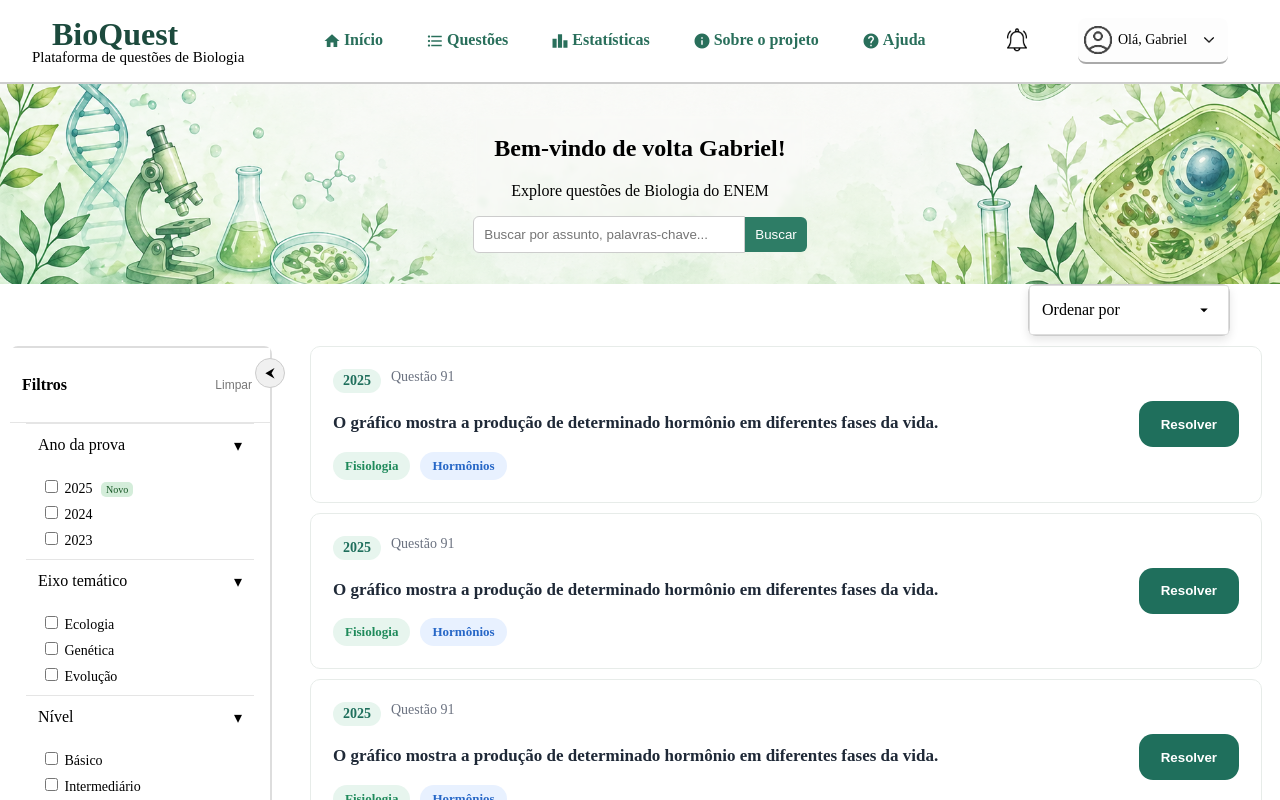
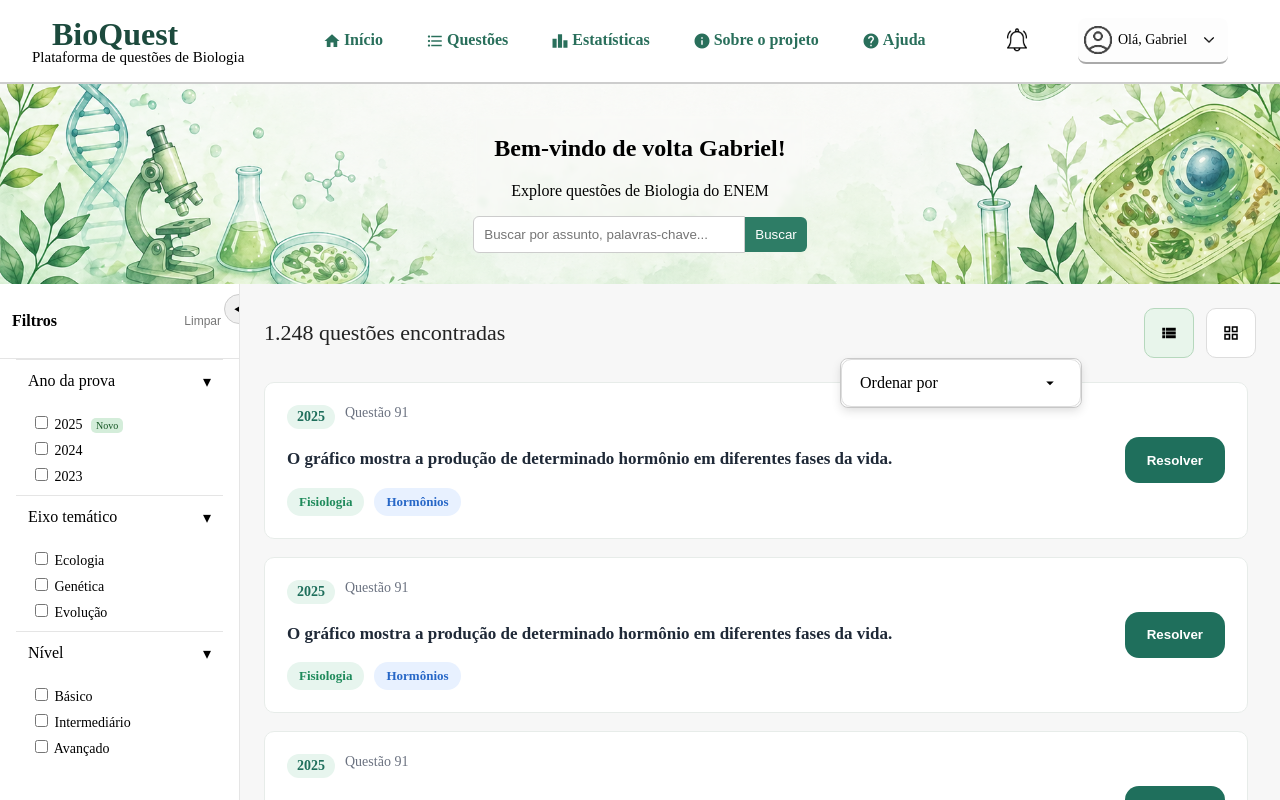
Before and after one commit to gabrielantoniogoncalves29-droid/Projeto-Bioquest, a Vue app: page /Projeto-Bioquest/questoes in a window 1280 px wide. Shown: the top 800 px of the page. Built offline with nearby package versions, Linux system fonts and the light colour scheme.

Commit message:
alterei o ordenador

```diff
--- a/src/components/layout/CardWithFiltro.vue
+++ b/src/components/layout/CardWithFiltro.vue
@@ -1,71 +1,268 @@
 <script setup>
 import { ref } from 'vue'
 
-import QuestaoCard from '@/components/layout/Questoes_card.vue'
-import SidebarFiltro  from '@/components/layout/Filtro.vue'
+import CardQuestao  from '@/components/layout/Questoes_card.vue'
+import Filtros  from '@/components/layout/Filtro.vue'
 
-const sidebarWidth = ref(280)
+const aberta = ref(null);
+const opcaoSelecionada = ref("Ordenar por");
+const sidebarWidth = ref(280);
+
+function barra(id){
+    if(aberta.value === id){
+      aberta.value = null
+    }
+    else{
+      aberta.value = id
+    }
+  }
+
+function selecionar(opcao){
+    opcaoSelecionada.value = opcao
+    aberta.value = null
+}
 </script>
 
 <template>
-  <main
-    class="layout"
-    :style="{
-      gridTemplateColumns: `${sidebarWidth}px 1fr`
-    }"
-  >
-    <SidebarFiltro
-      v-model:width="sidebarWidth"
-    />
-    <section class="cards">
 
-      <QuestaoCard />
-      <QuestaoCard />
-      <QuestaoCard />
-      <QuestaoCard />
-      <QuestaoCard />
-      <QuestaoCard />
+<div class="layout-geral">
 
-    </section>
+<Filtros class="sidebar" :v-model="sidebarWidth" />
+    <main class="conteudo">
 
-  </main>
+        <header class="topbar">
+
+            <div class="resultado">
+                1.248 questões encontradas
+            </div>
+
+            <div class="acoes">
+
+                <div class="dropdown">
+
+                    <div @click="barra(1)" id="ordenar">
+                        <span>{{ opcaoSelecionada }}</span>
+                        <span class="material-icons">
+                            arrow_drop_down
+                        </span>
+
+                    </div>
+
+                    <div
+                      class="descolapsado"
+                      v-if="aberta === 1"
+                    >
+
+                        <div
+                          class="item"
+                          @click="selecionar('Mais recentes')"
+                        >
+                            Mais recentes
+                        </div>
+
+                        <div
+                          class="item"
+                          @click="selecionar('Ordem alfabetica')"
+                        >
+                            Ordem alfabetica
+                        </div>
+
+                        <div
+                          class="item"
+                          @click="selecionar('Nivel de dificuldade')"
+                        >
+                            Nivel de dificuldade
+                        </div>
+
+                    </div>
+
+                </div>
+
+                <button class="view-btn active">
+                    <span class="material-icons">
+                        view_list
+                    </span>
+                </button>
+
+                <button class="view-btn">
+                    <span class="material-icons">
+                        grid_view
+                    </span>
+                </button>
+
+            </div>
+
+        </header>
+
+        <section class="cards">
+
+            <div class="lista-cards">
+
+                <CardQuestao />
+                <CardQuestao />
+                <CardQuestao />
+                <CardQuestao />
+                <CardQuestao />
+                <CardQuestao />
+
+            </div>
+
+        </section>
+
+    </main>
+
+</div>
 
 </template>
 
 <style scoped>
-
-.layout {
-  display: grid;
-
-  gap: 20px;
-  padding-top: 0px;
-  padding: 10px;
-
-  align-items: start;
-
+*{
+    box-sizing: border-box;
 }
 
-.cards {
-  display: flex;
-  flex-direction: column;
-  gap: 10px;
-  min-width: 0;
-  overflow-y: auto;
-  height: calc(100vh - 40px);
-  padding-right: 8px;
+body{
+    margin: 0;
 }
 
-.cards::-webkit-scrollbar {
-  width: 8px;
+.layout-geral{
+    display: flex;
+
+    width: 100%;
+    height: 100vh;
+
+    overflow: hidden;
+
+    background: #f7f7f7;
 }
 
-.cards::-webkit-scrollbar-thumb {
-  background: #d3dbd7;
-  border-radius: 999px;
+.sidebar{
+    flex-shrink: 0;
+    width: 240px;
+    height: 100vh;
+
+    background: white;
+
+    border-right: 1px solid #e5e5e5;
+
+    overflow: hidden;
 }
 
-.cards {
-  scroll-behavior: smooth;
+.conteudo{
+    flex: 1;
+
+    display: flex;
+    flex-direction: column;
+
+    min-width: 0;
+
+    padding: 24px;
+
+    overflow: hidden;
 }
 
+.topbar{
+    display: flex;
+    align-items: center;
+    justify-content: space-between;
+    gap: 20px;
+    margin-bottom: 24px;
+    flex-wrap: wrap;
+}
+
+.resultado{
+    font-size: 22px;
+    color: #222;
+}
+
+.acoes{
+    display: flex;
+    align-items: stretch;
+    gap: 12px;
+    height: 50px;
+}
+
+.dropdown{
+    position: relative;
+}
+
+#ordenar{
+    width: 240px;
+    height: 50px;
+    padding: 0 18px;
+    display: flex;
+    align-items: center;
+    justify-content: space-between;
+    background: white;
+    border: 1px solid #ddd;
+    border-radius: 10px;
+    cursor: pointer;
+    box-shadow: 0 2px 8px rgba(0,0,0,0.04);
+}
+
+.descolapsado{
+    position: absolute;
+
+    top: 58px;
+    left: 0;
+    width: 100%;
+    background: white;
+    border-radius: 10px;
+    overflow: hidden;
+    border: 1px solid #ddd;
+    z-index: 100;
+}
+
+.item{
+    padding: 14px 18px;
+    cursor: pointer;
+    transition: 0.2s;
+}
+
+.item:hover{
+    background: #f5f5f5;
+}
+
+.view-btn{
+    width: 50px;
+    height: 50px;
+    border-radius: 10px;
+    border: 1px solid #ddd;
+    background: white;
+    display: flex;
+    align-items: center;
+    justify-content: center;
+    cursor: pointer;
+
+    transition: 0.2s;
+}
+
+.view-btn:hover{
+    background: #f5f5f5;
+}
+
+.view-btn.active{
+    background: #e8f5eb;
+    border-color: #b6d8bd;
+}
+
+.cards{
+    flex: 1;
+    overflow: hidden;
+}
+
+.lista-cards{
+    height: 100%;
+    overflow-y: auto;
+    display: flex;
+    flex-direction: column;
+    gap: 18px;
+    padding-right: 8px;
+}
+
+.material-icons{
+    display: flex;
+    align-items: center;
+    justify-content: center;
+    line-height: 1;
+}
 </style>
--- a/src/components/layout/Filtro.vue
+++ b/src/components/layout/Filtro.vue
@@ -1,5 +1,5 @@
 <template>
-  <div class="sidebar" :class="{ collapsed }">
+<div class="filtro-container" :class="{ collapsed }">
 
 <button class="toggle-btn" @click="toggleSidebar">
   {{ collapsed ? '⮞' : '⮜' }}
@@ -58,7 +58,6 @@
 import { ref } from 'vue'
 
 const collapsed = ref(false)
-/////////////
 
 const props = defineProps({
   width: Number
@@ -77,7 +76,7 @@ function toggleSidebar() {
     collapsed.value ? 60 : 280
   )
 }
-//////////////////////
+
 const open = ref({
   ano: true,
   eixo: true,
@@ -86,20 +85,21 @@ const open = ref({
 </script>
 
 <style scoped>
-.sidebar {
-  width: 260px;
-  height: 100vh;
-  background: white;
-  border-right: 2px solid #ddd;
-  border-top: 2px solid #ddd;
-  transition: 0.2s;
+.filtro-container {
+  width: 100%;
+  height: 100%;
+
+  display: flex;
+  flex-direction: column;
+
   position: relative;
-  border-radius: 8px;
+
+  overflow: hidden;
+}
+.filtro-container.collapsed {
+  width: 55px;
 }
 
-.sidebar.collapsed {
-  width: 55px;
-}
 
 .header {
   display: flex;
@@ -172,7 +172,6 @@ label {
 
 .scroll-area::-webkit-scrollbar-thumb {
   background: #d2ddd8;
-
   border-radius: 999px;
 }
 
--- a/src/pages/Questoes.vue
+++ b/src/pages/Questoes.vue
@@ -2,14 +2,12 @@
 import Header from '../components/layout/Header.vue';
 import Banner from '../components/layout/TopBanner.vue';
 import Filtro from '../components/layout/CardWithFiltro.vue';
-import Ordenar from '@/components/layout/Ordenar.vue';
 import Rodape from '../components/layout/Rodape.vue';
 </script>
 
 <template>
   <Header></Header>
   <Banner></Banner>
-    <Ordenar ></Ordenar>
     <Filtro ></Filtro>
   <Rodape></Rodape>
 </template>
```
Also changed, not shown: 1 other file (tests, documents, lock files or other folders).
